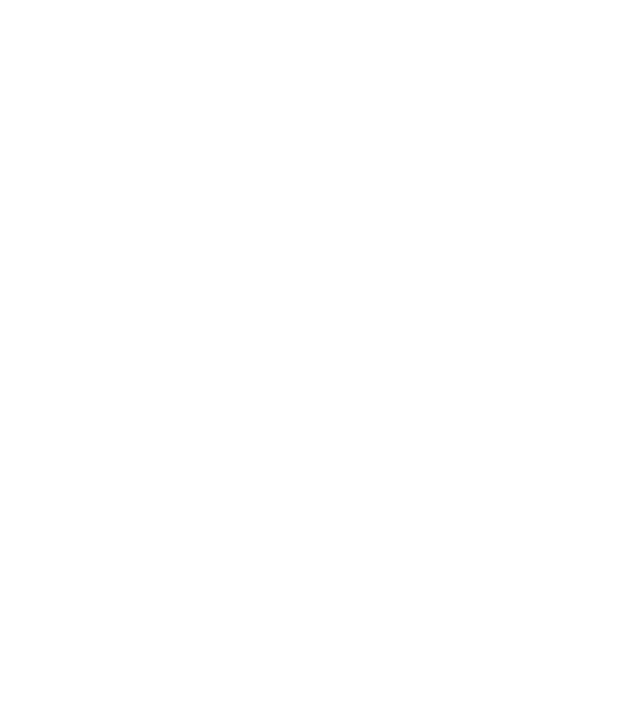
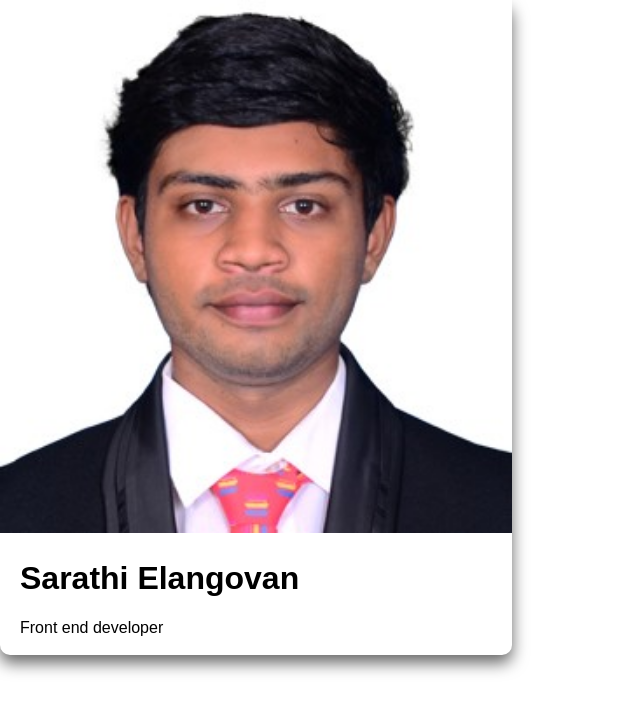
Before and after one commit to sarathye3/Cards, a plain HTML site: page profile card/index.html in a window 1280 px wide. Shown: the whole page, without its empty margins (0-640 px from the left). Drawn offline with Linux system fonts and the light colour scheme; files that its build step writes are made by us from their sources.

Commit message:
pofile card

```diff
--- a/index.html
+++ b/profile card/index.html
@@ -4,14 +4,18 @@
     <meta charset="UTF-8">
     <meta http-equiv="X-UA-Compatible" content="IE=edge">
     <meta name="viewport" content="width=device-width, initial-scale=1.0">
-    <link rel="stylesheet" href="/styles/normalize.css">
-    <link rel="stylesheet" href="/styles/style.css">
+   <link rel="stylesheet" href="/styles/normalize.css">
+    <link rel="stylesheet" href="/profile card/style.css">
     <title>Profile Cards</title>
 </head>
 <body>
 <div class="container">
 <div class="img">
-    <img src="" alt="">
+    <img src="/images/SARATHI IMAGE.jpg" alt="profile image" width="100%">
+</div>
+    <div class="name">
+    <h1>Sarathi Elangovan</h1>
+    <p>Front end developer</p>
 </div>
 </div>
 </body>
--- /dev/null
+++ b/profile card/style.css
@@ -0,0 +1,16 @@
+.container{
+ box-shadow:0 4px 8px 0 rgba(0,0,0,0.3) ;
+ transition: 0.3s;
+ width: 40%;
+ border-radius: 10px;
+
+}
+.container:hover{
+    box-shadow:0 8px 16px 0 rgba(0,0,0,0.6) ;
+}
+.name{
+    padding: 2px 20px;
+}
+.img{
+    border-radius: 10px 10px 0 0 ;
+}
```
Also changed, not shown: normalize.css (renamed from styles/normalize.css), styles/style.css (deleted).
